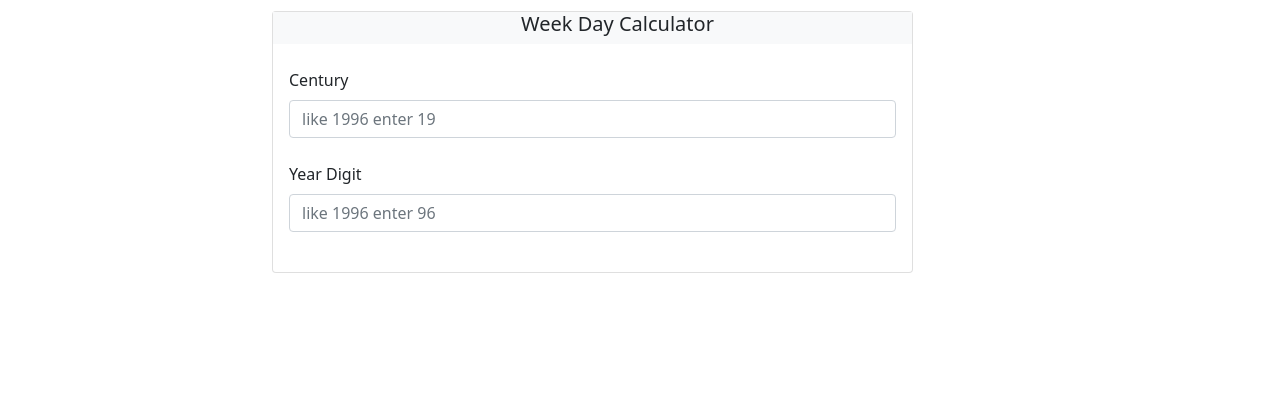
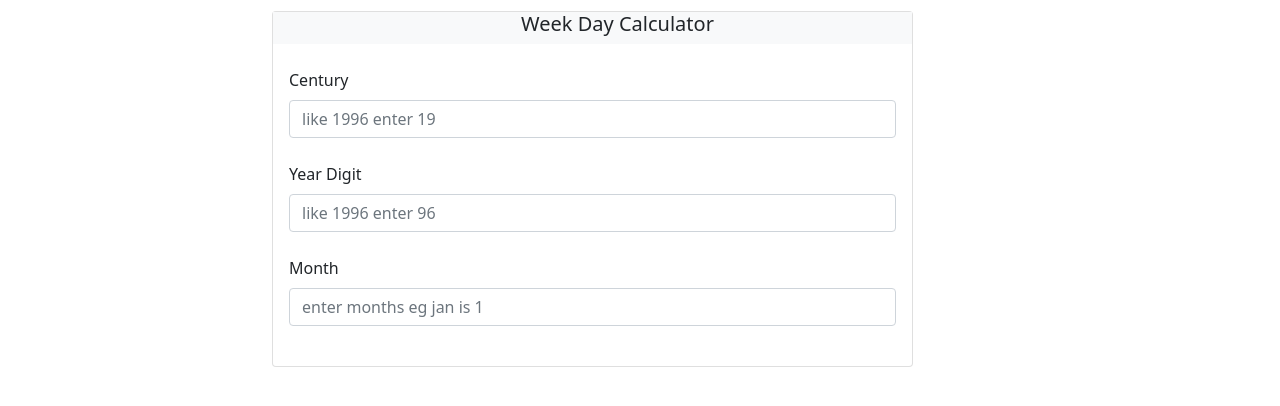
Before and after one commit to gabyxbinnaeah/birth, a plain HTML site: page index.html in a window 1280 px wide. Shown: the part 62-468 px from the top of the page. Drawn offline with nearby package versions, Linux system fonts and the light colour scheme.

Commit message:
Adds months input and label

```diff
--- a/index.html
+++ b/index.html
@@ -33,6 +33,10 @@
                                 <label class="form-label" for="yy">Year Digit</label>
                                 <input type="integer" id="form5Example2" class="form-control" placeholder="like 1996 enter 96" required/>
                             </div>
+                            <div class="form-outline mb-4">
+                                <label class="form-label" for="mm" >Month</label>
+                                <input type="integer" id="form5Example3" class="form-control" placeholder="enter months eg jan is 1" required/>
+                            </div>
 
                         </form>
 
```
